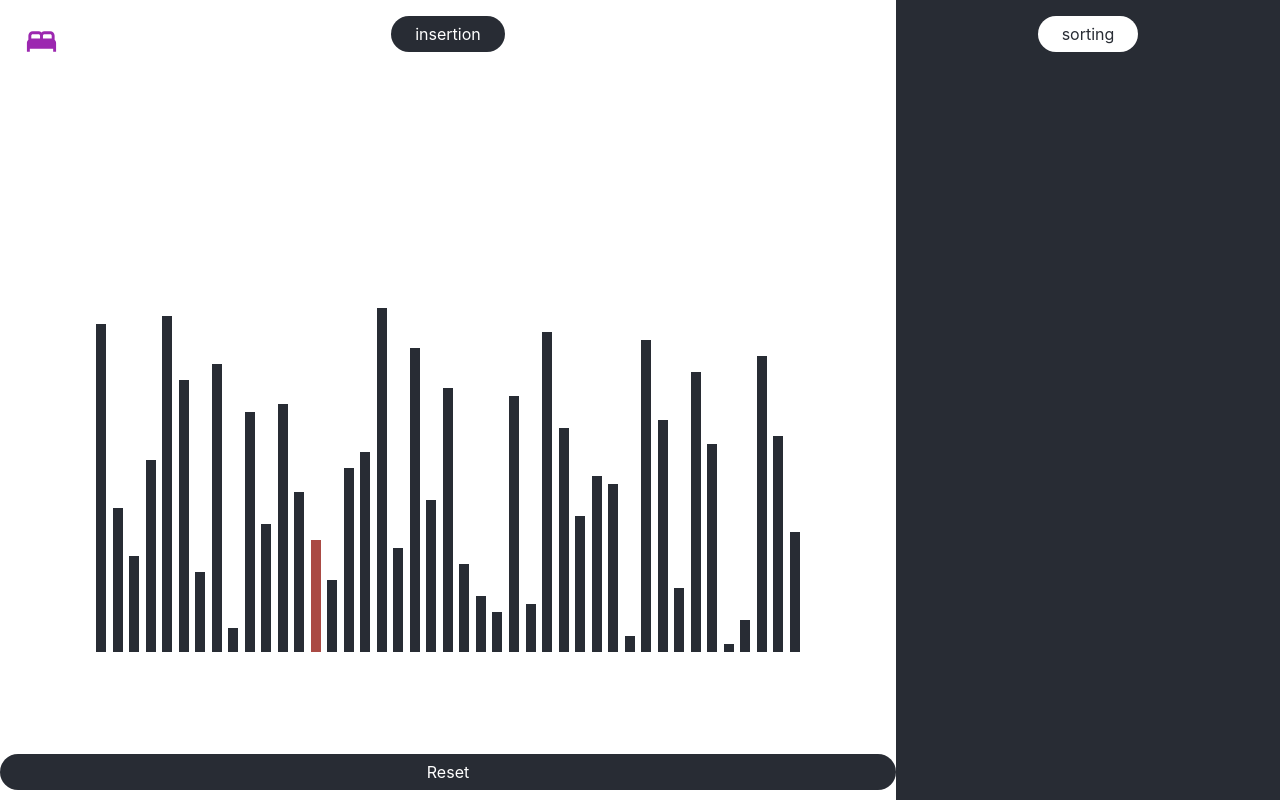
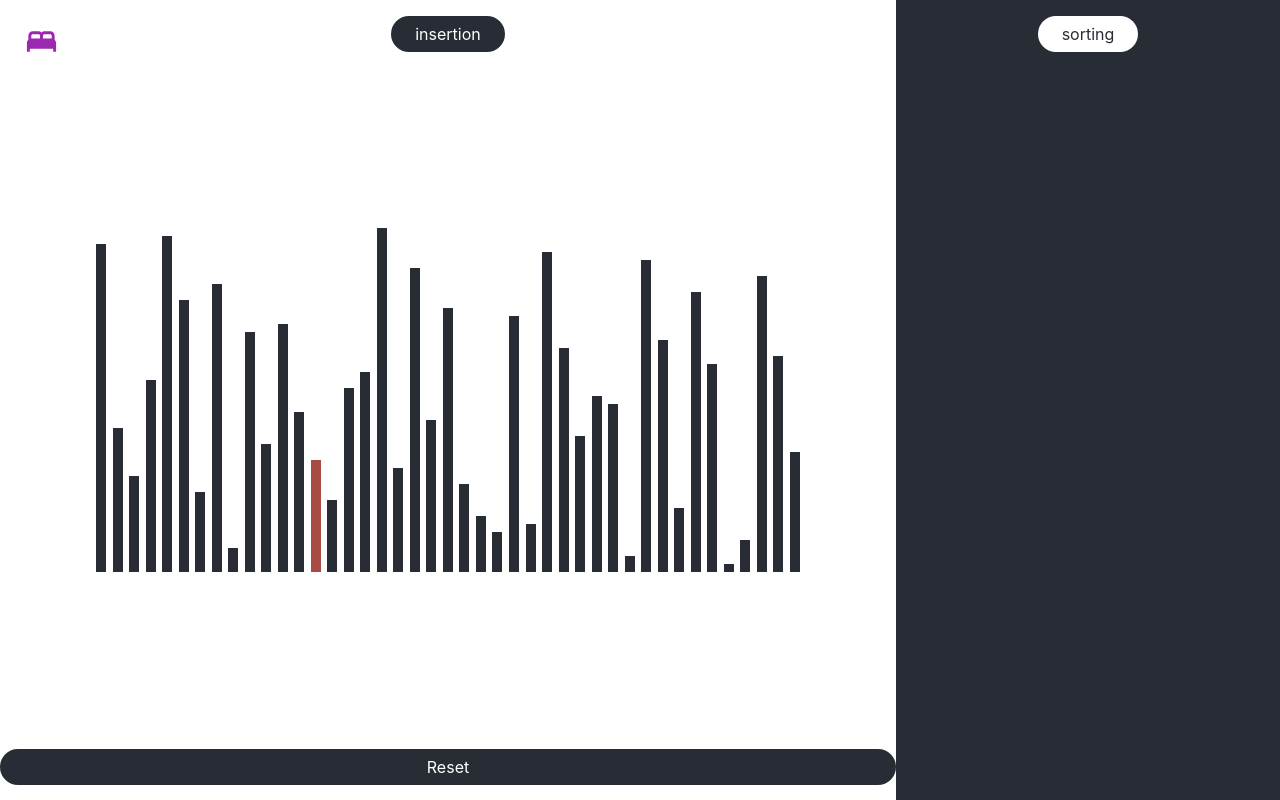
Before and after one commit to dylncheng/dc-cv, a Next.js app: page /projects/algorithm-visualization in a window 1280 px wide. Built offline with nearby package versions, Linux system fonts and the light colour scheme.

Commit message:
fixing some styling

```diff
--- a/styles/globals.css
+++ b/styles/globals.css
@@ -172,17 +172,16 @@ a.reset {
   align-items: flex-end;
   position: relative;
   margin: 0 10%;
-  top: 30%;
+  top: 20%;
 }
 
 a.reset{
   background-color: #282c34;
   border-radius: 20px;
   transition: all 0.3s ease;
-
   display: block;
   position: absolute;
-  bottom: 10px;
+  bottom: 15px;
   left: 0;
   right: 0;
 }
```
